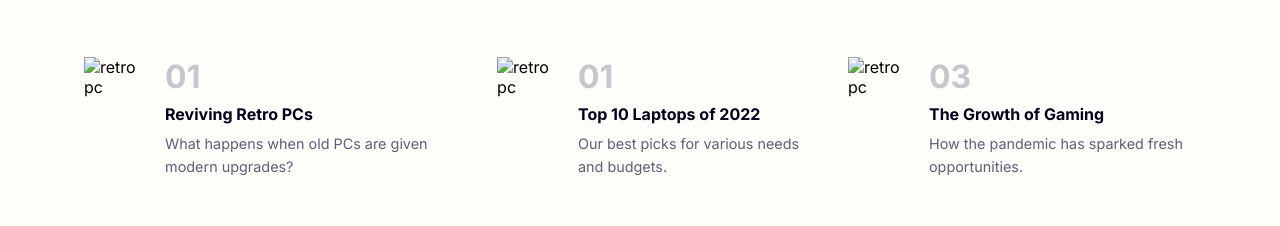
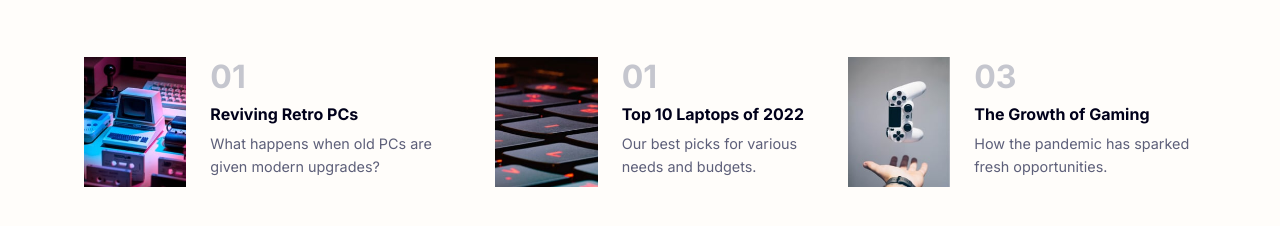
Before and after one commit to strikes7/FEM-home-page, a website: page index.html in a window 1280 px wide. Shown: the part 684-910 px from the top of the page. Drawn offline with Linux system fonts and the light colour scheme; the site is published under a folder, as on GitHub Pages, so addresses that start at the root find nothing.

Commit message:
fixed: changed images  full url to relative

```diff
--- a/index.html
+++ b/index.html
@@ -108,7 +108,7 @@
       <article class="most-read__news">
         <img
           class="most-read__news__image"
-          src="/assets/images/image-retro-pcs.jpg"
+          src="assets/images/image-retro-pcs.jpg"
           alt="retro pc"
         />
         <div>
@@ -124,7 +124,7 @@
       <article class="most-read__news">
         <img
           class="most-read__news__image"
-          src="/assets/images/image-top-laptops.jpg"
+          src="assets/images/image-top-laptops.jpg"
           alt="retro pc"
         />
         <div>
@@ -140,7 +140,7 @@
       <article class="most-read__news">
         <img
           class="most-read__news__image"
-          src="/assets/images/image-gaming-growth.jpg"
+          src="assets/images/image-gaming-growth.jpg"
           alt="retro pc"
         />
         <div>
```
